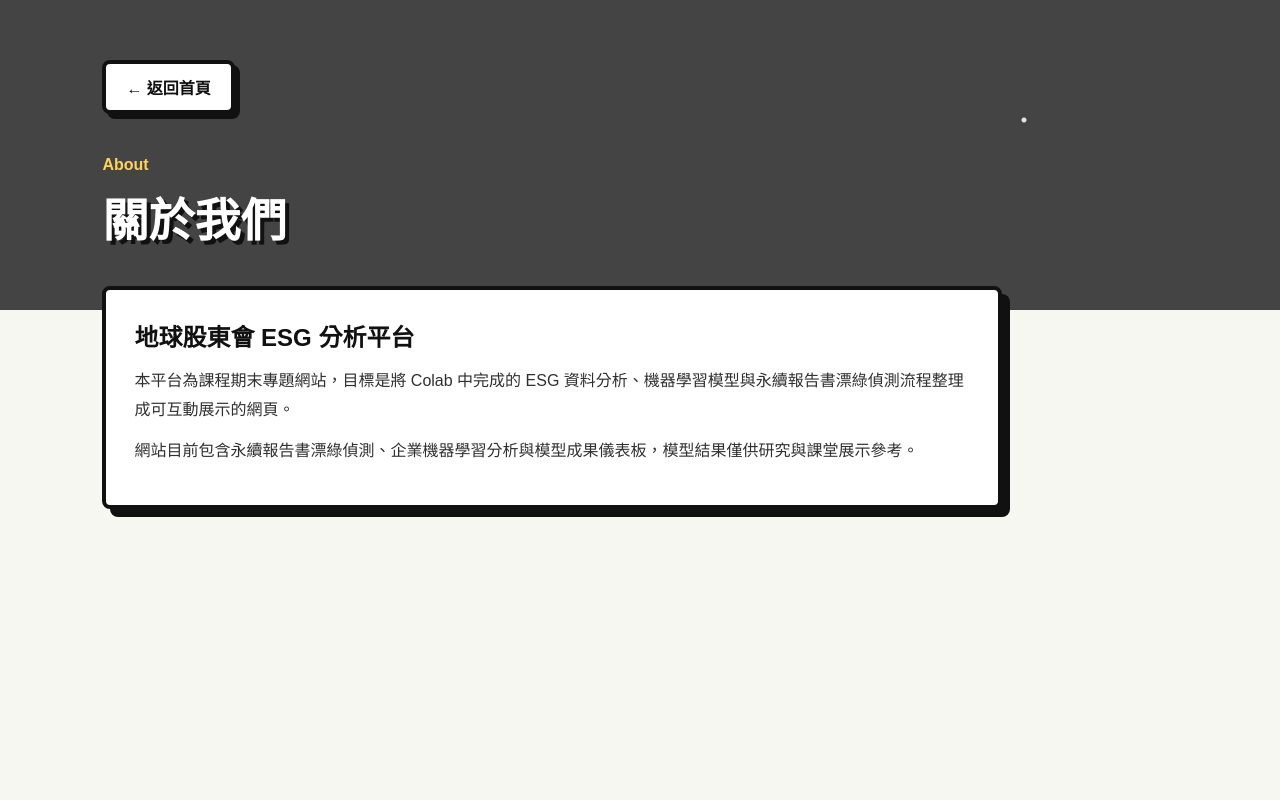
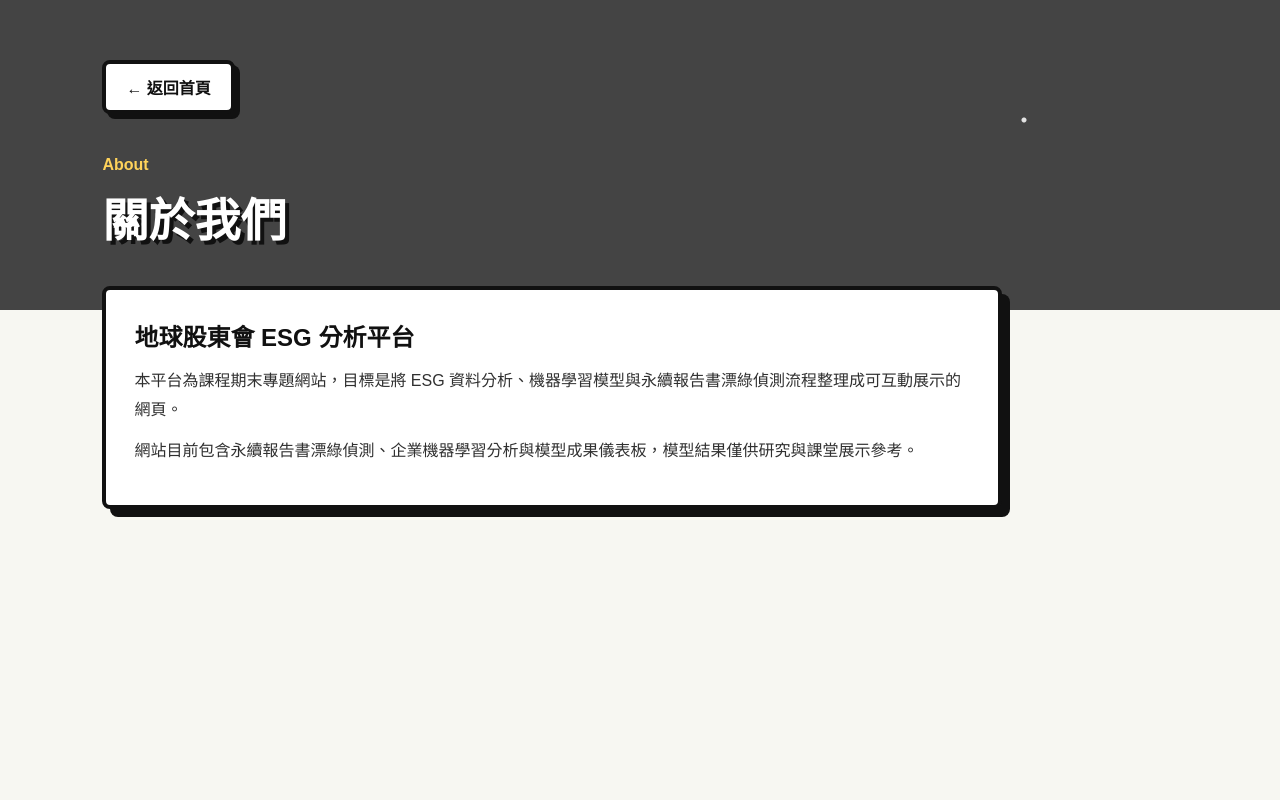
Before and after one commit to KOYUNGCHING/ESG_predict_web, a Flask app: page /about in a window 1280 px wide. Run offline with Flask 3, Linux system fonts and the light colour scheme.

Commit message:
Update about.html

```diff
--- a/templates/about.html
+++ b/templates/about.html
@@ -22,7 +22,7 @@
         <div class="info-card wide">
             <h2>地球股東會 ESG 分析平台</h2>
             <p>
-                本平台為課程期末專題網站，目標是將 Colab 中完成的 ESG 資料分析、機器學習模型與永續報告書漂綠偵測流程整理成可互動展示的網頁。
+                本平台為課程期末專題網站，目標是將 ESG 資料分析、機器學習模型與永續報告書漂綠偵測流程整理成可互動展示的網頁。
             </p>
             <p>
                 網站目前包含永續報告書漂綠偵測、企業機器學習分析與模型成果儀表板，模型結果僅供研究與課堂展示參考。
```
